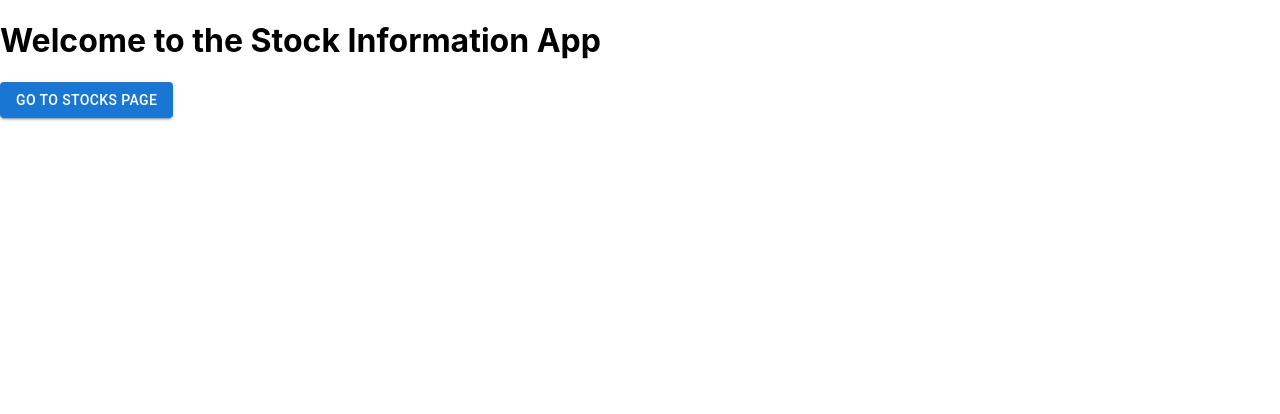
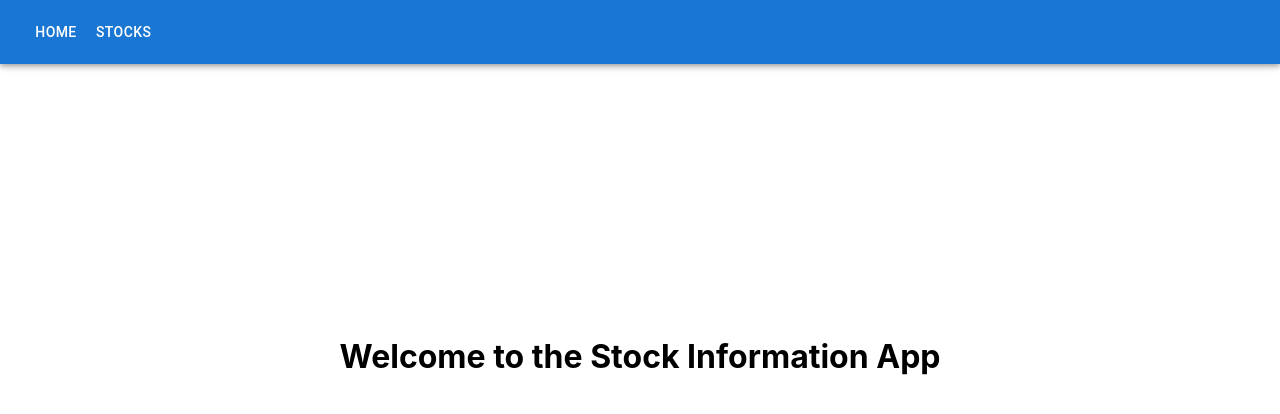
Before and after one commit to hunor11/financial_prediction_and_clustering, a React (Create React App) app in the folder frontend/: page / in a window 1280 px wide. Shown: the top 414 px of the page. Built offline with nearby package versions, Linux system fonts and the light colour scheme.

Commit message:
Add navbar

```diff
--- a/frontend/src/App.js
+++ b/frontend/src/App.js
@@ -4,6 +4,7 @@ import { BrowserRouter as Router, Route, Routes } from "react-router-dom";
 import { QueryClient, QueryClientProvider } from "react-query";
 import HomePage from "./pages/HomePage";
 import StocksPage from "./pages/StocksPage";
+import Navbar from "./components/Navbar";
 import "./App.css";
 
 const queryClient = new QueryClient();
@@ -12,6 +13,7 @@ function App() {
   return (
     <QueryClientProvider client={queryClient}>
       <Router>
+        <Navbar />
         <Routes>
           <Route path="/" element={<HomePage />} />
           <Route path="/stocks" element={<StocksPage />} />
--- /dev/null
+++ b/frontend/src/components/BaseBox.jsx
@@ -0,0 +1,21 @@
+//mCreate a BaseBox component for the pages with 90 vh and display flex
+
+import React from 'react';
+import { Box } from '@mui/material';
+
+const BaseBox = ({children}) => {
+  return (
+    <Box
+      className="base"
+      display={'flex'}
+      justifyContent={'center'}
+      alignItems={'center'}
+      flexDirection={'column'}
+      height={'90vh'}
+    >
+      {children}
+    </Box>
+  )
+}
+
+export default BaseBox;
--- /dev/null
+++ b/frontend/src/components/Navbar.jsx
@@ -0,0 +1,28 @@
+// src/components/Navbar.jsx
+import React from 'react';
+import { AppBar, Toolbar, Button, Box } from '@mui/material';
+import { useNavigate } from 'react-router-dom';
+
+const Navbar = () => {
+  const navigate = useNavigate();
+
+  return (
+    <AppBar
+      position="static"
+      height={'10vh'}
+    >
+      <Toolbar>
+        <Box sx={{ flexGrow: 1 }}>
+          <Button color="inherit" onClick={() => navigate('/')}>
+            Home
+          </Button>
+          <Button color="inherit" onClick={() => navigate('/stocks')}>
+            Stocks
+          </Button>
+        </Box>
+      </Toolbar>
+    </AppBar>
+  );
+};
+
+export default Navbar;
--- a/frontend/src/pages/HomePage.jsx
+++ b/frontend/src/pages/HomePage.jsx
@@ -1,7 +1,8 @@
 // src/pages/HomePage.jsx
 import React from 'react';
 import { useNavigate } from 'react-router-dom';
-import { Button } from '@mui/material';
+import { Button, Box } from '@mui/material';
+import BaseBox from '../components/BaseBox';
 
 const HomePage = () => {
   const navigate = useNavigate();
@@ -11,12 +12,13 @@ const HomePage = () => {
   };
 
   return (
-    <div>
-      <h1>Welcome to the Stock Information App</h1>
-      <Button variant="contained" color="primary" onClick={handleNavigate}>
-        Go to Stocks Page
-      </Button>
-    </div>
+    <BaseBox>
+      <Box
+        height={'30%'}
+      >
+        <h1>Welcome to the Stock Information App</h1>
+      </Box>
+    </BaseBox>
   );
 };
 
--- a/frontend/src/pages/StocksPage.jsx
+++ b/frontend/src/pages/StocksPage.jsx
@@ -1,6 +1,7 @@
 // src/pages/StocksPage.jsx
 import React, { useState } from 'react';
 import { useStocks } from '../hooks/useStocks';
+import BaseBox from '../components/BaseBox';
 import { Table, TableBody, TableCell, TableContainer, TableHead, TableRow, Paper, Box, TablePagination } from '@mui/material';
 
 const StocksPage = () => {
@@ -10,16 +11,10 @@ const StocksPage = () => {
   if (error) return <div>Error loading stocks</div>;
 
   return (
-    <Box
-      className="base"
-      display={'flex'}
-      justifyContent={'center'}
-      alignItems={'center'}
-      flexDirection={'column'}
-      height={'100vh'}
+    <BaseBox
     >
       <StocksTable data={data} />
-    </Box>
+    </BaseBox>
   );
 };
 
```
